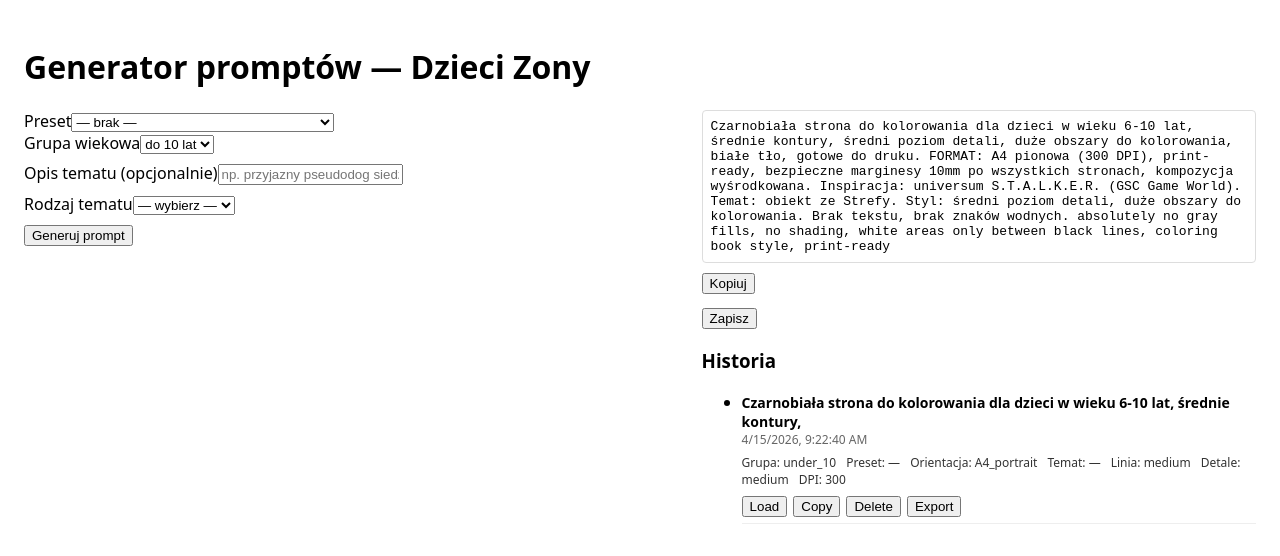
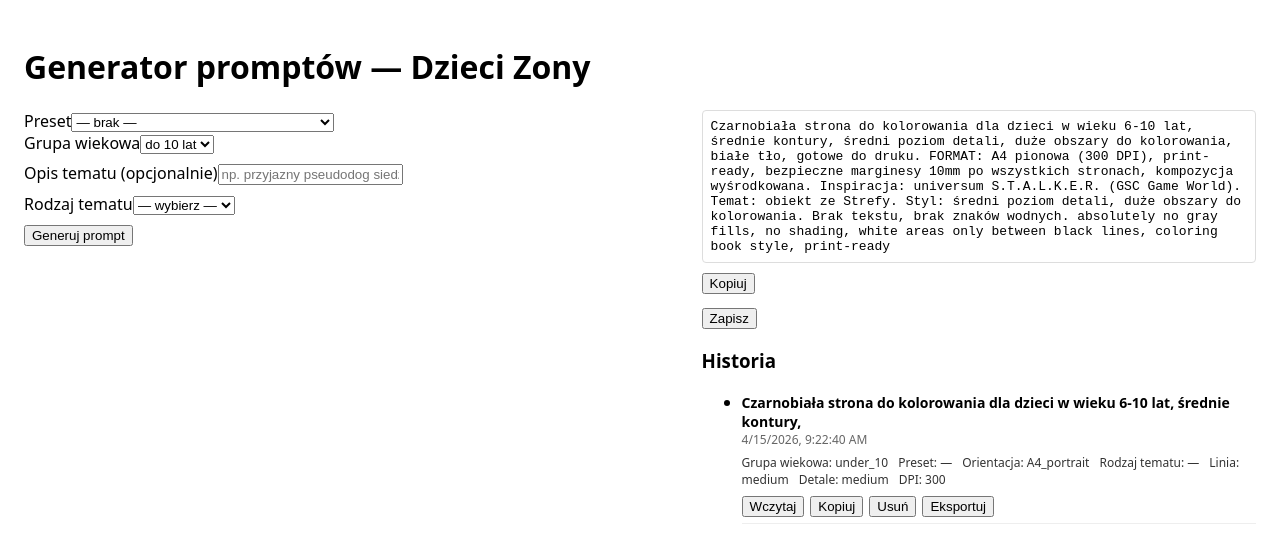
Before and after one commit to serwus79/stalker_generator, a Vue app in the folder frontend/: page / in a window 1280 px wide. Both pictures are taken after a click on the button "Zapisz". Shown: the top 556 px of the page. Built offline with nearby package versions, Linux system fonts and the light colour scheme.

Commit message:
feat: dodanie wsparcia dla lokalizacji i tłumaczeń w aplikacji

```diff
--- a/frontend/src/components/HistoryList.tsx
+++ b/frontend/src/components/HistoryList.tsx
@@ -1,6 +1,7 @@
 /** @jsx createVNode */
 import { defineComponent, ref, onMounted, watch, h as createVNode } from 'vue'
 import historyStore, { loadHistory, deleteEntry as deleteEntryStore } from '../store/historyStore'
+import useLocale from '../locales/useLocale'
 
 export default defineComponent({
   name: 'HistoryList',
@@ -10,6 +11,7 @@ export default defineComponent({
   emits: ['load'],
   setup(props, { emit }) {
     const entries = ref<any[]>([])
+    const { t } = useLocale()
 
     function refresh() {
       entries.value = loadHistory()
@@ -59,26 +61,26 @@ export default defineComponent({
 
     return () => (
       <div>
-        <h3>Historia</h3>
+        <h3>{t('app.history')}</h3>
         <ul data-testid="history-list">
           {entries.value.map(en => (
             <li class="history-item" data-entry-id={en.id} key={en.id} style={{ marginBottom: '8px', borderBottom: '1px solid #eee', paddingBottom: '6px' }}>
                 <div style={{ fontSize: '14px', fontWeight: 600 }}>{en.title || en.generatedPrompt.slice(0, 80)}</div>
                 <div style={{ fontSize: '12px', color: '#666' }}>{new Date(en.createdAt).toLocaleString()}</div>
                 <div style={{ marginTop: '6px', fontSize: '12px', color: '#333' }}>
-                  <span>Grupa: {en.formSnapshot?.ageGroup || '—'}</span>
-                  <span style={{ marginLeft: '10px' }}>Preset: {en.formSnapshot?.presetId || '—'}</span>
-                  <span style={{ marginLeft: '10px' }}>Orientacja: {en.formSnapshot?.orientation || '—'}</span>
-                  <span style={{ marginLeft: '10px' }}>Temat: {en.formSnapshot?.primarySubject || '—'}</span>
-                  <span style={{ marginLeft: '10px' }}>Linia: {en.formSnapshot?.lineWeight || '—'}</span>
-                  <span style={{ marginLeft: '10px' }}>Detale: {en.formSnapshot?.detailLevel || '—'}</span>
-                  <span style={{ marginLeft: '10px' }}>DPI: {en.formSnapshot?.dpi ?? '—'}</span>
+                  <span>{t('form.ageGroup', 'Grupa')}: {en.formSnapshot?.ageGroup || '—'}</span>
+                  <span style={{ marginLeft: '10px' }}>{t('form.preset', 'Preset')}: {en.formSnapshot?.presetId || '—'}</span>
+                  <span style={{ marginLeft: '10px' }}>{t('form.orientation', 'Orientacja')}: {en.formSnapshot?.orientation || '—'}</span>
+                  <span style={{ marginLeft: '10px' }}>{t('form.subjectType', 'Temat')}: {en.formSnapshot?.primarySubject || '—'}</span>
+                  <span style={{ marginLeft: '10px' }}>{t('form.lineWeight', 'Linia')}: {en.formSnapshot?.lineWeight || '—'}</span>
+                  <span style={{ marginLeft: '10px' }}>{t('form.detailLevel', 'Detale')}: {en.formSnapshot?.detailLevel || '—'}</span>
+                  <span style={{ marginLeft: '10px' }}>{t('form.dpi', 'DPI')}: {en.formSnapshot?.dpi ?? '—'}</span>
                 </div>
                 <div style={{ marginTop: '6px' }}>
-                <button data-testid="history-load" onClick={() => handleLoad(en)}>Load</button>
-                <button data-testid="history-copy" onClick={() => handleCopy(en)} style={{ marginLeft: '6px' }}>Copy</button>
-                <button data-testid="history-delete" onClick={() => handleDelete(en.id)} style={{ marginLeft: '6px' }}>Delete</button>
-                <button data-testid="history-export" onClick={() => handleExport(en)} style={{ marginLeft: '6px' }}>Export</button>
+                <button data-testid="history-load" onClick={() => handleLoad(en)}>{t('history.load')}</button>
+                <button data-testid="history-copy" onClick={() => handleCopy(en)} style={{ marginLeft: '6px' }}>{t('history.copy')}</button>
+                <button data-testid="history-delete" onClick={() => handleDelete(en.id)} style={{ marginLeft: '6px' }}>{t('history.delete')}</button>
+                <button data-testid="history-export" onClick={() => handleExport(en)} style={{ marginLeft: '6px' }}>{t('history.export')}</button>
               </div>
             </li>
           ))}
--- a/frontend/src/components/Preview.tsx
+++ b/frontend/src/components/Preview.tsx
@@ -1,5 +1,6 @@
 /** @jsx createVNode */
 import { defineComponent, ref, computed, h as createVNode } from 'vue'
+import useLocale from '../locales/useLocale'
 
 export default defineComponent({
   name: 'Preview',
@@ -10,6 +11,8 @@ export default defineComponent({
   setup(props) {
     const copied = ref(false)
     const showText = computed(() => (props.prompt || props.text || ''))
+
+    const { t } = useLocale()
 
     async function copyToClipboard() {
       const text = showText.value || ''
@@ -39,8 +42,8 @@ export default defineComponent({
           <pre data-testid="preview-text" style={{ margin: 0, whiteSpace: 'pre-wrap' }}>{showText.value}</pre>
         </div>
         <div style={{ marginTop: '8px' }}>
-          <button data-testid="preview-copy" onClick={copyToClipboard}>Kopiuj</button>
-          {copied.value && <span data-testid="preview-toast" style={{ marginLeft: '8px' }}>Skopiowano!</span>}
+          <button data-testid="preview-copy" onClick={copyToClipboard}>{t('preview.copy')}</button>
+          {copied.value && <span data-testid="preview-toast" style={{ marginLeft: '8px' }}>{t('preview.copied')}</span>}
         </div>
       </div>
     )
--- a/frontend/src/lib/formSchema.ts
+++ b/frontend/src/lib/formSchema.ts
@@ -13,7 +13,7 @@ export const FormSchema = z.object({
   dpi: z.number().default(300),
   marginMm: z.number().default(10),
   enforceNoGray: z.boolean().default(true),
-  outputLanguage: z.string().optional(),
+  outputLanguage: z.string().default('pl'),
 })
 
 export type FormSnapshot = z.infer<typeof FormSchema>
--- a/frontend/src/locales/pl.json
+++ b/frontend/src/locales/pl.json
@@ -4,6 +4,30 @@
     "generate": "Generuj prompt",
     "copy": "Kopiuj",
     "save": "Zapisz",
-    "load": "Wczytaj"
+    "load": "Wczytaj",
+    "copied": "Skopiowano!",
+    "history": "Historia"
+  }
+  ,
+  "form": {
+    "preset": "Preset",
+    "ageGroup": "Grupa wiekowa",
+    "subjectDescription": "Opis tematu (opcjonalnie)",
+    "subjectType": "Rodzaj tematu",
+    "artifact": "Artefakt",
+    "mutant": "Mutant",
+    "location": "Miejsce",
+    "outputLanguage": "Język wyniku"
+  },
+  "preview": {
+    "title": "Podgląd promptu",
+    "copy": "Kopiuj",
+    "copied": "Skopiowano!"
+  },
+  "history": {
+    "load": "Wczytaj",
+    "copy": "Kopiuj",
+    "delete": "Usuń",
+    "export": "Eksportuj"
   }
 }
--- /dev/null
+++ b/frontend/src/locales/useLocale.ts
@@ -0,0 +1,25 @@
+import { ref } from 'vue'
+import pl from './pl.json'
+
+const current = ref('pl')
+const messages: Record<string, any> = { pl }
+
+export function useLocale() {
+  function setLocale(l: string) {
+    if (messages[l]) current.value = l
+  }
+
+  function t(path: string, fallback?: string) {
+    const parts = path.split('.')
+    let obj: any = messages[current.value] || messages['pl']
+    for (const p of parts) {
+      obj = obj?.[p]
+      if (obj === undefined) break
+    }
+    return obj ?? fallback ?? path
+  }
+
+  return { locale: current, setLocale, t }
+}
+
+export default useLocale
```
Also changed, not shown: frontend/src/locales/index.ts (added, +7 -0 lines).
